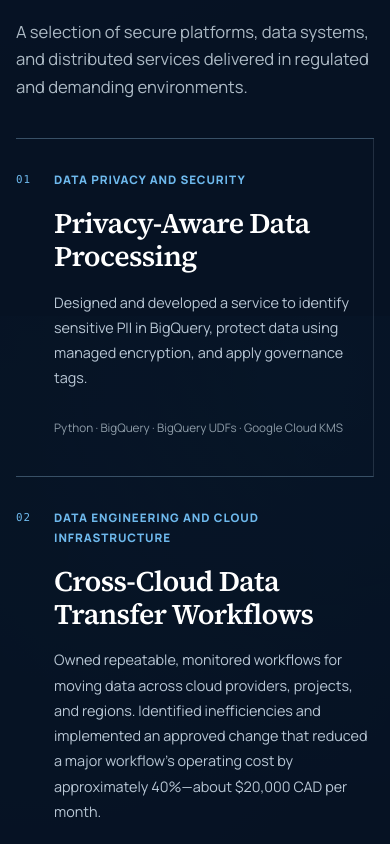
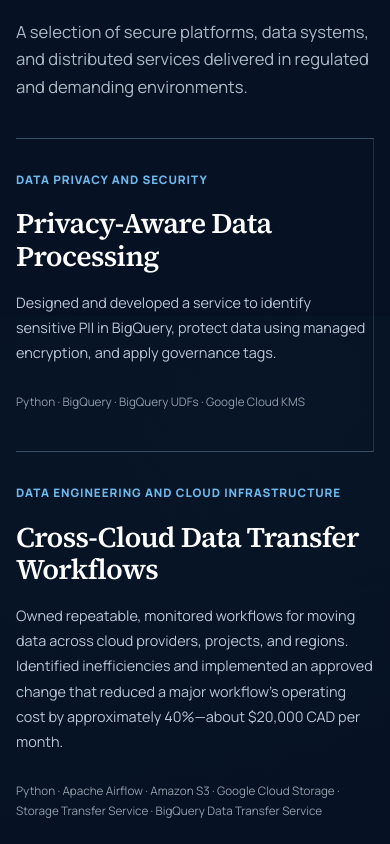
Before and after one commit to mirrahman-ca/portfolio, a Next.js app: page / in a window 390 px wide. Shown: the part 7280-8124 px from the top of the page. Built offline with nearby package versions, Linux system fonts and the light colour scheme.

Commit message:
updated project-card

```diff
--- a/app/globals.css
+++ b/app/globals.css
@@ -114,7 +114,6 @@ button, a { -webkit-tap-highlight-color: transparent; }
 .impact-card:nth-child(3) .impact-icon { border-color: rgba(129, 140, 248, .25); background: rgba(99, 102, 241, .11); color: #a5b4fc; }
 .impact-card:nth-child(4) .impact-icon { border-color: rgba(192, 132, 252, .25); background: rgba(168, 85, 247, .1); color: #d8b4fe; }
 .impact-icon svg { width: 25px; height: 25px; }
-.project-number { color: #72849a; font-family: ui-monospace, SFMono-Regular, Menlo, monospace; font-size: .68rem; letter-spacing: .08em; }
 .impact-card-copy { margin-top: auto; position: relative; z-index: 1; }
 .impact-card h3 { max-width: 190px; margin: 54px 0 14px; font-family: var(--font-serif), Georgia, serif; font-size: 1.35rem; font-weight: 560; line-height: 1.2; letter-spacing: -.025em; }
 .impact-card p { margin: 0; color: var(--muted); font-size: .84rem; line-height: 1.68; }
@@ -153,7 +152,7 @@ button, a { -webkit-tap-highlight-color: transparent; }
 .technology-line p { margin: 0; }
 
 .projects-grid { display: grid; grid-template-columns: 1fr 1fr; border-top: 1px solid #385066; }
-.project-card { min-height: 360px; padding: 38px 38px 44px 0; display: grid; grid-template-columns: 52px 1fr; border-bottom: 1px solid #385066; }
+.project-card { min-height: 360px; padding: 38px 38px 44px 0; border-bottom: 1px solid #385066; }
 .project-card:nth-child(odd) { border-right: 1px solid rgba(148, 163, 184, .2); }
 .project-card:nth-child(even) { padding-left: 38px; }
 .project-number { color: #6eb9ed; }
@@ -269,7 +268,7 @@ button, a { -webkit-tap-highlight-color: transparent; }
   .company-mark { width: 42px; height: 42px; }
   .timeline-content h3 { font-size: 1.65rem; }
   .technology-line { grid-template-columns: 1fr; gap: 6px; }
-  .project-card, .project-card:nth-child(even) { min-height: 0; padding: 32px 0 38px; grid-template-columns: 38px 1fr; border-right: 0; }
+  .project-card, .project-card:nth-child(even) { min-height: 0; padding: 32px 0 38px; border-right: 0; }
   .skill-row { grid-template-columns: 1fr; gap: 8px; padding: 20px 0; }
   .certification-card { align-items: flex-start; padding: 22px; }
   .beyond-card { min-height: 190px; padding: 25px; }
--- a/app/page.tsx
+++ b/app/page.tsx
@@ -68,7 +68,7 @@ export default function Home() {
           <div className="shell">
             <SectionHeading eyebrow="Selected projects" title="Complex problems, made operational." intro="A selection of secure platforms, data systems, and distributed services delivered in regulated and demanding environments." />
             <div className="projects-grid">
-              {profile.projects.map((project, index) => <ProjectCard key={project.title} project={project} index={index} />)}
+              {profile.projects.map((project) => <ProjectCard key={project.title} project={project} />)}
             </div>
           </div>
         </section>
--- a/components/project-card.tsx
+++ b/components/project-card.tsx
@@ -1,10 +1,8 @@
-export function ProjectCard({ project, index }: {
+export function ProjectCard({ project }: {
   project: { title: string; domain: string; description: string; technologies: string };
-  index: number;
 }) {
   return (
     <article className="project-card">
-      <div className="project-number" aria-hidden="true">{String(index + 1).padStart(2, "0")}</div>
       <div>
         <p className="project-domain">{project.domain}</p>
         <h3>{project.title}</h3>
```
